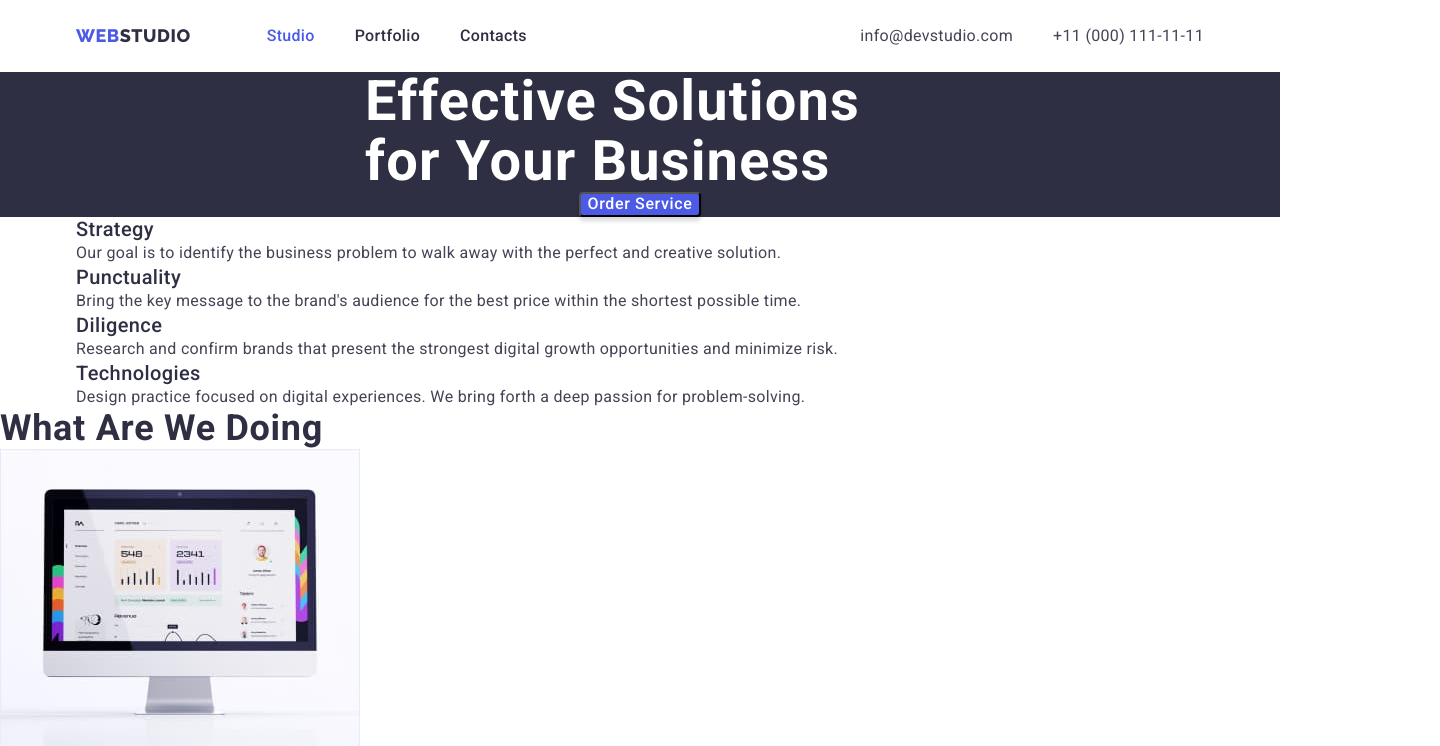
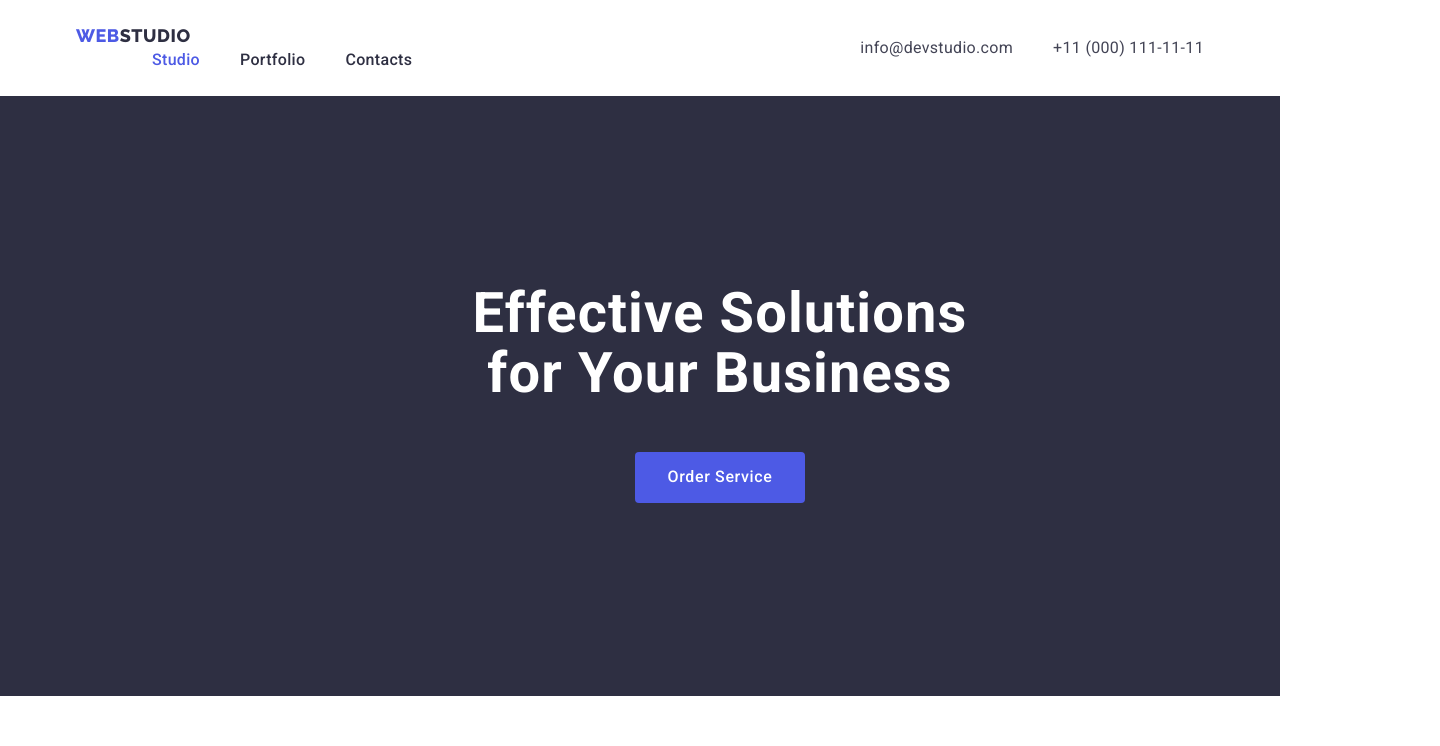
Before and after one commit to Gunin-Anton/goit-markup-hw-03, a plain HTML site: page index.html in a window 1280 px wide. Shown: the top 746 px of the page, 1440 px wide, since content can reach past the window. Drawn offline with nearby package versions, Linux system fonts and the light colour scheme.

Commit message:
modul3-block

```diff
--- a/css/styles.css
+++ b/css/styles.css
@@ -34,8 +34,9 @@ p {
 }
 ul {
   margin: 0;
-  padding-left: 0;
+  padding: 0;
 }
+
 img {
   display: block;
   max-width: 100%;
@@ -49,6 +50,8 @@ body {
 
 .list {
   list-style: none;
+  padding: 0;
+  margin: 0;
 }
 
 .link {
@@ -79,7 +82,7 @@ body {
 }
 
 .header-nav {
-  display: flex;
+  /* display: flex; */
   align-items: center;
 }
 
@@ -106,8 +109,17 @@ body {
   margin-left: 76px;
 }
 
-.header-item {
-}
+/* .header-item:not(:last-child) {
+  margin-right: 40px;
+} */
+
+/* .header-item:last-child {
+  margin-right: 0;
+} */
+
+/* .header-item .item + .item {
+  margin-left: 40px;
+} */
 
 .header-nav-link {
   font-family: "Roboto";
@@ -168,6 +180,10 @@ body {
   display: flex;
   align-items: center;
   flex-direction: column;
+  padding-top: 188px;
+  padding-bottom: 188px;
+  width: 1440px;
+  height: 600px;
 }
 
 .hero-title {
@@ -176,20 +192,26 @@ body {
   letter-spacing: 0.02em;
   color: var(--hero-title-color);
   max-width: 550px;
+  text-align: center;
 }
 
 .hero-btn {
+  display: flex;
   font-family: inherit;
   font-weight: 500;
   font-size: 16px;
   line-height: 1.18;
-  display: flex;
-  align-items: center;
+  /* align-items: center; */
   letter-spacing: 0.04em;
   color: var(--hero-btn-text-color);
   background: var(--hero-btn-backgrnd-color);
-  box-shadow: 0px 4px 4px rgba(0, 0, 0, 0.15);
+  /* box-shadow: 0px 4px 4px rgba(0, 0, 0, 0.15); */
   border-radius: 4px;
+  padding: 16px 32px;
+  gap: 10px;
+  margin-top: 48px;
+  border: 0;
+  text-align: center;
 }
 
 .hero-btn:hover,
@@ -202,6 +224,7 @@ body {
 }
 
 .features-container {
+  margin-top: 120px;
 }
 
 .visually-hidden {
--- a/index.html
+++ b/index.html
@@ -25,17 +25,17 @@
             ><span class="header-logo-linkweb">Web</span>Studio</a
           >
           <ul class="header-list list">
-            <li class="header-item">
+            <li class="header-item item">
               <a href="./index.html" class="header-nav-link link-current"
                 >Studio</a
               >
             </li>
-            <li class="header-item">
+            <li class="header-item item">
               <a href="./portfolio.html" class="header-nav-link link"
                 >Portfolio</a
               >
             </li>
-            <li class="header-item">
+            <li class="header-item item">
               <a href="#" class="header-nav-link link">Contacts</a>
             </li>
           </ul>
```
